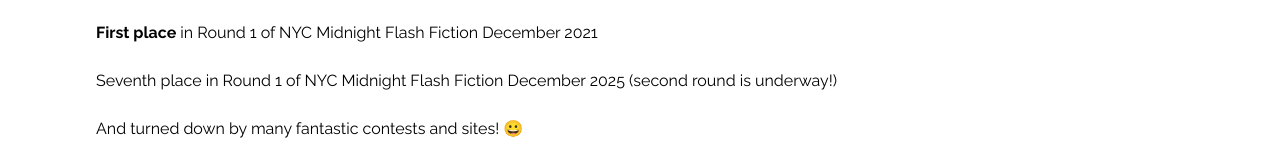
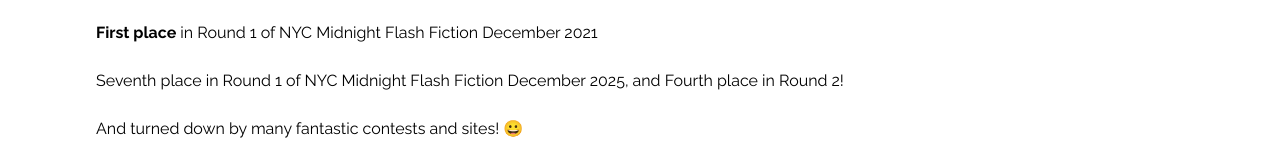
Before and after one commit to peterpk/pkim-next, a Next.js app: page /Writing in a window 1280 px wide. Shown: the part 404-563 px from the top of the page. Built offline with nearby package versions, Linux system fonts and the light colour scheme; some icons are missing; what @mui/material-nextjs would draw is missing.

Commit message:
Update writing awards

```diff
--- a/app/Writing/page.js
+++ b/app/Writing/page.js
@@ -67,7 +67,9 @@
                 </ListItem>
                 <ListItem>
                     <ListItemIcon><StarIcon /></ListItemIcon>
-                    <ListItemText>Seventh place in Round 1 of NYC Midnight Flash Fiction December 2025 (second round is underway!)</ListItemText>
+                    <ListItemText>
+                        Seventh place in Round 1 of NYC Midnight Flash Fiction December 2025, and Fourth place in Round 2!
+                    </ListItemText>
                 </ListItem>
                 <ListItem>
                     <ListItemIcon><StarIcon /></ListItemIcon>
```
